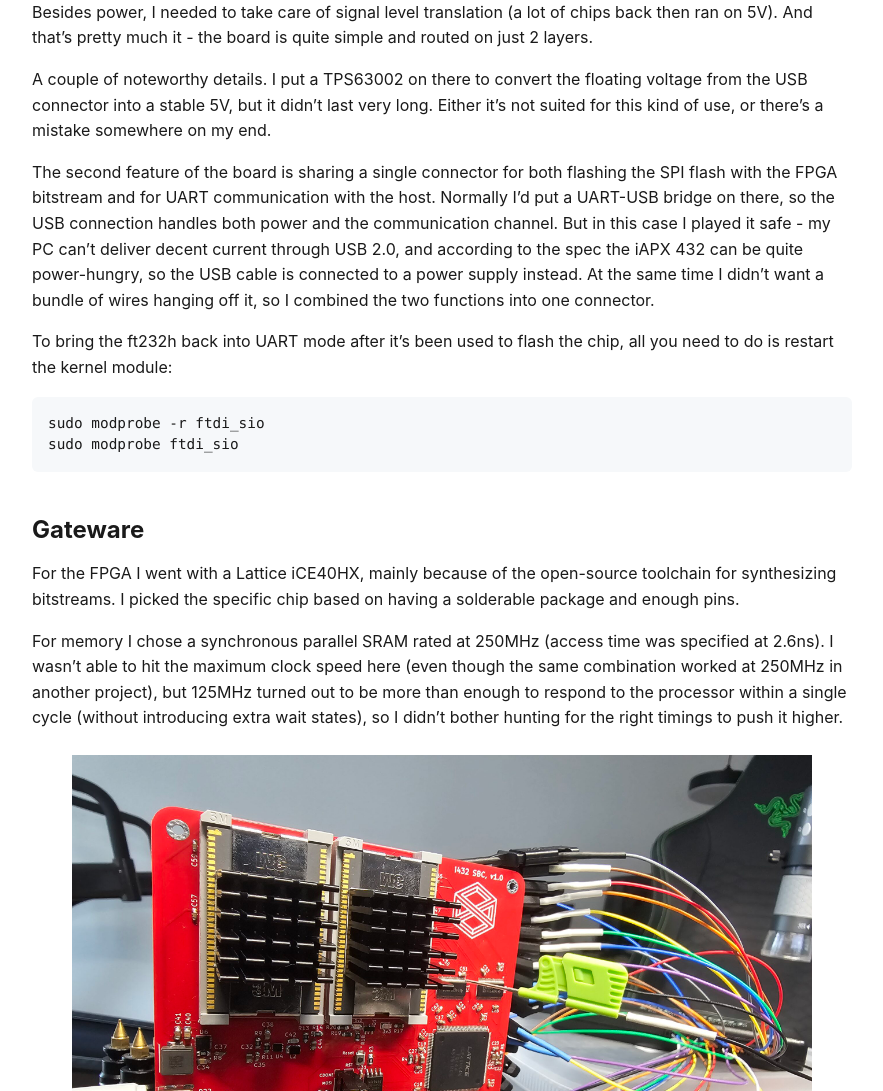
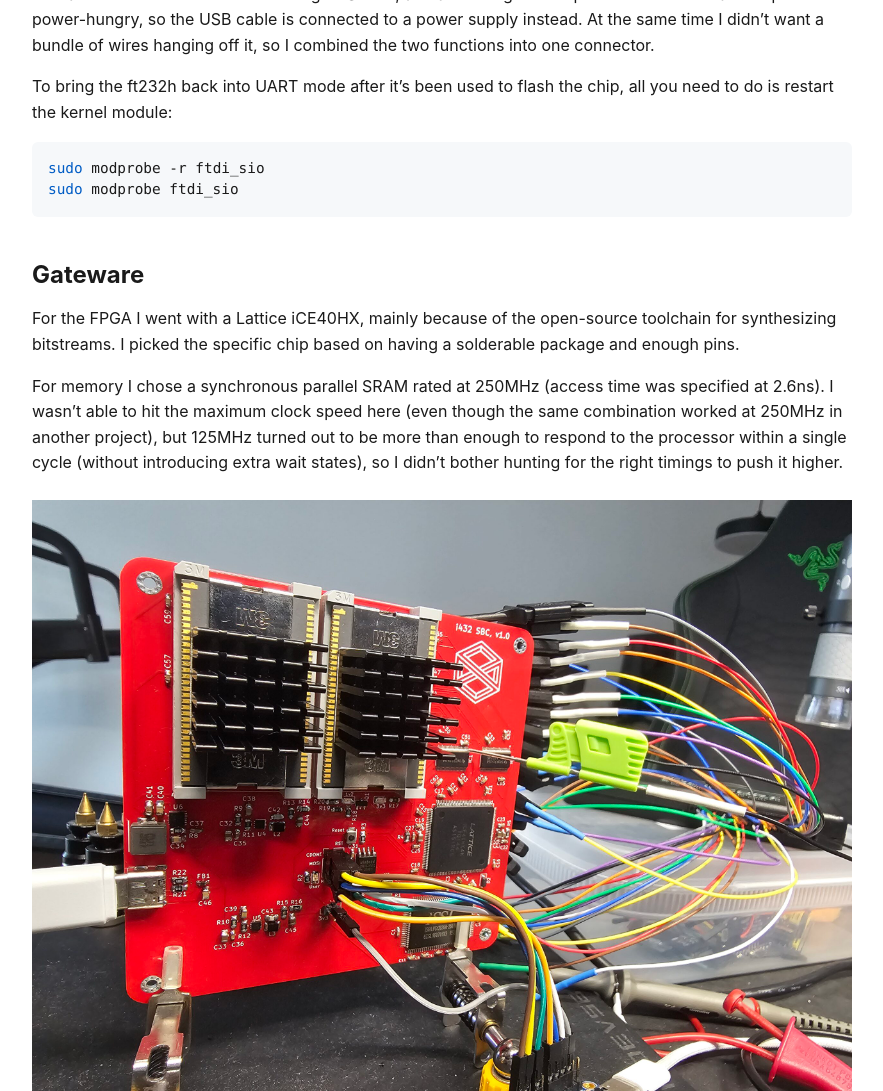
Before and after one commit to quasiengineer/www, a Jekyll site: the page built from _posts/2026-05-28-how-bad-was-the-intel-iapx-432-lets-find-out-in-practice.md, in a window 1280 px wide, cut to the strip 1813-2904 px from the top of the page. Shown: the whole strip, without its empty margins (198-1081 px from the left). Built offline with Jekyll 4.4.1, drawn with Linux system fonts in a browser that asks for light colours.

Commit message:
Fix iAPX 432 post: Markdown images, bash fence, responsive video embeds

````diff
--- a/_layouts/default.html
+++ b/_layouts/default.html
@@ -44,6 +44,8 @@
     h1,h2,h3 { line-height:1.25; margin-top:1.8em; margin-bottom:.6em; }
     blockquote { border-left:4px solid var(--border); margin-left:0; padding-left:1rem; color:var(--muted); }
     img { max-width:100%; height:auto; display:block; margin:1.5em auto; }
+    iframe, embed, object { max-width:100%; height:auto; aspect-ratio:16/9; display:block; margin:1.5em auto; }
+    figure { margin:1.5em 0; }
     table { border-collapse: collapse; }
     .post-meta { color:var(--muted); font-size:.9rem; margin-bottom:1.5rem; }
     .footnotes { font-size:.9rem; color:var(--muted); border-top:1px solid var(--border); margin-top:2rem; padding-top:1rem; }
--- a/_posts/2026-05-28-how-bad-was-the-intel-iapx-432-lets-find-out-in-practice.md
+++ b/_posts/2026-05-28-how-bad-was-the-intel-iapx-432-lets-find-out-in-practice.md
@@ -23,7 +23,7 @@ I enjoy poking around with old processors, so there was no way I was going to pa
 
 The processor (a.k.a. GDP, general data processor) came to me as part of an iSBC 432/100 board. It's a single board computer with a Multibus interface, intended for use with the Intel Intellec MDS. But of course, I wanted much more control over the processor's signals and a friendlier interface to work with. So I did what I usually do - designed a simple board with an FPGA and SRAM on board, which would cover everything the processor needs.
 
-<figure class="wp-block-image"><img alt="my design of SBC" class="aligncenter size-full wp-image-179" height="1857" src="../../../images/2026/05/01.png" width="1943"/></figure>
+![my design of SBC](../../../images/2026/05/01.png)
 
 Besides power, I needed to take care of signal level translation (a lot of chips back then ran on 5V). And that's pretty much it - the board is quite simple and routed on just 2 layers.
 
@@ -33,7 +33,7 @@ The second feature of the board is sharing a single connector for both flashing
 
 To bring the ft232h back into UART mode after it's been used to flash the chip, all you need to do is restart the kernel module:
 
-```
+```bash
 sudo modprobe -r ftdi_sio
 sudo modprobe ftdi_sio
 ```
@@ -44,19 +44,19 @@ For the FPGA I went with a Lattice iCE40HX, mainly because of the open-source to
 
 For memory I chose a synchronous parallel SRAM rated at 250MHz (access time was specified at 2.6ns). I wasn't able to hit the maximum clock speed here (even though the same combination worked at 250MHz in another project), but 125MHz turned out to be more than enough to respond to the processor within a single cycle (without introducing extra wait states), so I didn't bother hunting for the right timings to push it higher.
 
-<figure class="wp-block-image"><img alt="debugging bus transactions" class="aligncenter size-full wp-image-180" height="1920" src="../../../images/2026/05/02-scaled.jpg" width="2560"/></figure>
+![debugging bus transactions](../../../images/2026/05/02-scaled.jpg)
 
 In my design the FPGA acted as the memory controller (bus slave), clock generator for the iAPX 432 (it needs 3 clock signals), and communicated with the control software running on the PC. For debugging purposes I wanted a log of all memory accesses from the GDP, to study the logic of its operation.
 
 On the Verilog side, the only real problem was trying to get the SRAM running at 250MHz. Yosys (the synthesis tool) kept inserting SB_DFFE elements (D flip-flops with a Clock Enable input) that completely blew the timing budget (and at 250MHz that budget isn't very generous). In the end I put together a clean module that synthesized successfully and even worked - at lower frequencies - but unfortunately not at 250MHz in the current topology.
 
-<figure class="wp-block-image"><img alt="bus read timings" class="aligncenter size-full wp-image-181" height="1407" src="../../../images/2026/05/03.png" width="2130"/></figure>
+![bus read timings](../../../images/2026/05/03.png)
 
 The bus has a pretty straightforward interface. The only thing worth mentioning is that at almost any moment a signal can arrive indicating that someone has initiated an IPC message (inter-processor communication).
 
 The request packet from the bus master (GDP) is 32 bits - 24 bits of address and 8 bits describing what the processor wants.
 
-<figure class="wp-block-image"><img alt="specification field for bus operation" class="aligncenter size-full wp-image-182" height="1152" src="../../../images/2026/05/04.png" width="2130"/></figure>
+![specification field for bus operation](../../../images/2026/05/04.png)
 
 The most obvious field is the operation type - read or write. The length is self-explanatory too. The modifiers are mostly informational and don't affect the behavior of my memory controller. The Access bit is a bit more interesting - the 432 operates with two address spaces: regular device memory and external registers for inter-processor communication (that's where things like the device ID live). Since we have no Interface Processor (another processor from 432 family to manage communications between 432 system and more classic environment) in our system, we'll mostly be using just the regular memory space.
 
@@ -286,7 +286,7 @@ From there it starts fetching the addresses of objects specific to that particul
 
 Here's a rough visualization of the object hierarchy that makes up the minimal set needed to run our code.
 
-<figure class="wp-block-image"><img alt="object graph, required to run any user code" class="aligncenter size-full wp-image-183" height="1485" src="../../../images/2026/05/05-scaled.png" width="2560"/></figure>
+![object graph, required to run any user code](../../../images/2026/05/05-scaled.png)
 
 Here is a code that builds necessary objects:
 
@@ -336,7 +336,7 @@ Rather than walk through every single memory access, I'll take a high-level appr
 
 First, let's talk about how object pointer translation to physical addresses works. Every pointer consists of two parts - an object table index and an index of the object within that table. So to compute a physical address, the processor first has to find the table's address (by reading the central directory, which holds the addresses of the individual tables), and only then reads the descriptor from that table, which contains the physical address.
 
-<figure class="wp-block-image"><img alt="two-level pointers" class="aligncenter size-full wp-image-185" height="1027" src="../../../images/2026/05/06.png" width="1474"/></figure>
+![two-level pointers](../../../images/2026/05/06.png)
 
 Why so complex? Because several features needed to be implemented:
 
@@ -351,7 +351,7 @@ Not all, but many objects can be locked - either by hardware or programmatically
 
 This mechanism is used not only for passing messages between different processes running on the GDP, but also by the scheduler itself. There's a set of processors and a set of processes. The scheduler is responsible for finding a process to run on a given processor. Message queues are used for this. Processors act as consumers, processes are the messages, and various sources - both internal and external - can publish messages to the queue.
 
-<figure class="wp-block-image"><img alt="queues and how they are used for process scheduling" class="aligncenter size-full wp-image-186" height="1069" src="../../../images/2026/05/07.png" width="1402"/></figure>
+![queues and how they are used for process scheduling](../../../images/2026/05/07.png)
 
 There are actually several such queues (just like in a modern Linux kernel, but in hardware) - for normal tasks, reconfiguration tasks, urgent processes, and diagnostic ones. There's even a queue for sleeping processes that are supposed to wake up at a specific time (the scheduler just moves them back into the normal process queue). And the queue can be either FIFO or priority-based. I'll be honest - I didn't experiment much in this area. With only single process running on single processor in my system, a lot of this I know only in theory rather than from hands-on experience. The one thing I did bump into was the scheduler trying to kick in after the process's time quantum expired, which I didn't want. I had to cheat by running the processor's tick counter clock at a very low frequency - the iAPX 43202 needs a separate clock signal for its internal purposes, which can be arbitrary and is used purely by the scheduler.
 
@@ -361,7 +361,7 @@ To sum up: to run a user program you need to prepare an initial directory contai
 
 A process's executable code is spread across several Context objects. Think of them as functions - or more accurately, procedures. A context is made up of code segments (Instruction objects) and 4 lists of data segments (those lists are called "entry access segments", EAS). Code can only access variables that live in segments defined in the EASes. This is how isolation is achieved - to access data from another context, you have to call the appropriate instruction that imports an EAS from that context (assuming the rights allow it, of course).
 
-<figure class="wp-block-image"><img alt="context and its entry access segments" class="aligncenter size-full wp-image-187" height="721" src="../../../images/2026/05/08.png" width="1201"/></figure>
+![context and its entry access segments](../../../images/2026/05/08.png)
 
 Calling a procedure (context) is an expensive operation. The iAPX 432 needs to prepare a bunch of objects describing the context (not just the corresponding data and access segments, but also the stack segment, for example), which takes around 20-30 memory accesses. This is, incidentally, one of the bottlenecks in Ada programs written for this system. The compiler distributed code quite suboptimally - the ISA has instructions for transferring control to code residing inside a context, so it wasn't always sensible to create a new context and pay the heavy price of a subroutine call.
 
@@ -375,7 +375,7 @@ The processor supports various operand types - both regular integers (up to 32 b
 
 The machine code format doesn't support encoding immediate values, which means most operands are references to values in memory. So how does variable addressing work? It's not simple, unfortunately - every reference consists of two parts: a selector for the data segment containing the variable, and an offset within that segment. In its simplest form, the selector is encoded as an EAS index in the context (one of the 4) and an index of the pointer to the target segment. So even the most trivial use of a constant in code turns into multiple memory accesses. "Efficiency". There's also indirect segment addressing - where we take a selector from the machine code, compute the address of a memory cell, which in turn contains another selector that finally points to the segment holding our variable.
 
-<figure class="wp-block-image"><img alt="overcomplicated access to variables" class="aligncenter size-full wp-image-188" height="883" src="../../../images/2026/05/09.png" width="1057"/></figure>
+![overcomplicated access to variables](../../../images/2026/05/09.png)
 
 The variable's offset within the data segment can also be more complex than just a number. A basic example - accessing an array element by an index that is itself a variable. That's supported.
 
@@ -416,7 +416,7 @@ I introduced the pseudo-variable $data specifically to optimize code size. Addre
 
 You'll also notice that a conditional branch takes 2 instructions - first we compare the variable to zero and write the comparison result into another variable (in this case the stack, specifically the top-of-stack register), then we branch based on the value of that result.
 
-<figure class="wp-block-image"><img alt="successful hello world" class="aligncenter size-full wp-image-189" height="653" src="../../../images/2026/05/10.png" width="1467"/></figure>
+![successful hello world](../../../images/2026/05/10.png)
 
 `BRANCH_TRUE msgIdx sendTwoChars` would not work because `BRANCH_TRUE` operates on 8-bit values and `msgIdx` is 16 bits. It's not that the iAPX 432 checks the width - it's just basic arithmetic: casting a 16-bit value to 8-bit drops information and breaks the logic. We definitely don't want an early exit at `msgIdx = 0x100` :)
 
@@ -532,7 +532,7 @@ Again, the listing shouldn't raise too many questions, especially with the manua
 
 ## Benchmarks and conclusions
 
-<figure class="wp-block-image"><img alt="comparision table with other CPUs" class="aligncenter size-full wp-image-190" height="1502" src="../../../images/2026/05/11-scaled.png" width="2560"/></figure>
+![comparision table with other CPUs](../../../images/2026/05/11-scaled.png)
 
 At this point, the iAPX 432 has taken first place in my performance chart. It even turned out to be faster than the Intel 8080, which was computing Pi using the considerably faster and more sophisticated Chudnovsky algorithm.
 
@@ -546,14 +546,14 @@ All necessary stuff to replicate my work is hosted in my [github repo](https://g
 
 You also can find more information about iAPX 432 in my youtube videos (they are a bit more technical and dive deeper than this article):
 
-<figure class="wp-block-embed is-type-video is-provider-youtube wp-block-embed-youtube wp-embed-aspect-16-9 wp-has-aspect-ratio">
-<div class="wp-block-embed__wrapper"><iframe allowfullscreen="allowfullscreen" frameborder="0" height="563" src="https://www.youtube.com/embed/krHs7h7xZIY?feature=oembed" width="1000"></iframe></div>
+<figure>
+<div><iframe allowfullscreen frameborder="0" height="563" src="https://www.youtube.com/embed/krHs7h7xZIY?feature=oembed" width="1000"></iframe></div>
 </figure>
 
-<figure class="wp-block-embed is-type-video is-provider-youtube wp-block-embed-youtube wp-embed-aspect-16-9 wp-has-aspect-ratio">
-<div class="wp-block-embed__wrapper"><iframe allowfullscreen="allowfullscreen" frameborder="0" height="563" src="https://www.youtube.com/embed/38u6GqKjusc?feature=oembed" width="1000"></iframe></div>
+<figure>
+<div><iframe allowfullscreen frameborder="0" height="563" src="https://www.youtube.com/embed/38u6GqKjusc?feature=oembed" width="1000"></iframe></div>
 </figure>
 
-<figure class="wp-block-embed is-type-video is-provider-youtube wp-block-embed-youtube wp-embed-aspect-16-9 wp-has-aspect-ratio">
-<div class="wp-block-embed__wrapper"><iframe allowfullscreen="allowfullscreen" frameborder="0" height="563" src="https://www.youtube.com/embed/nyYMQzDJiHg?feature=oembed" width="1000"></iframe></div>
+<figure>
+<div><iframe allowfullscreen frameborder="0" height="563" src="https://www.youtube.com/embed/nyYMQzDJiHg?feature=oembed" width="1000"></iframe></div>
 </figure>
````
